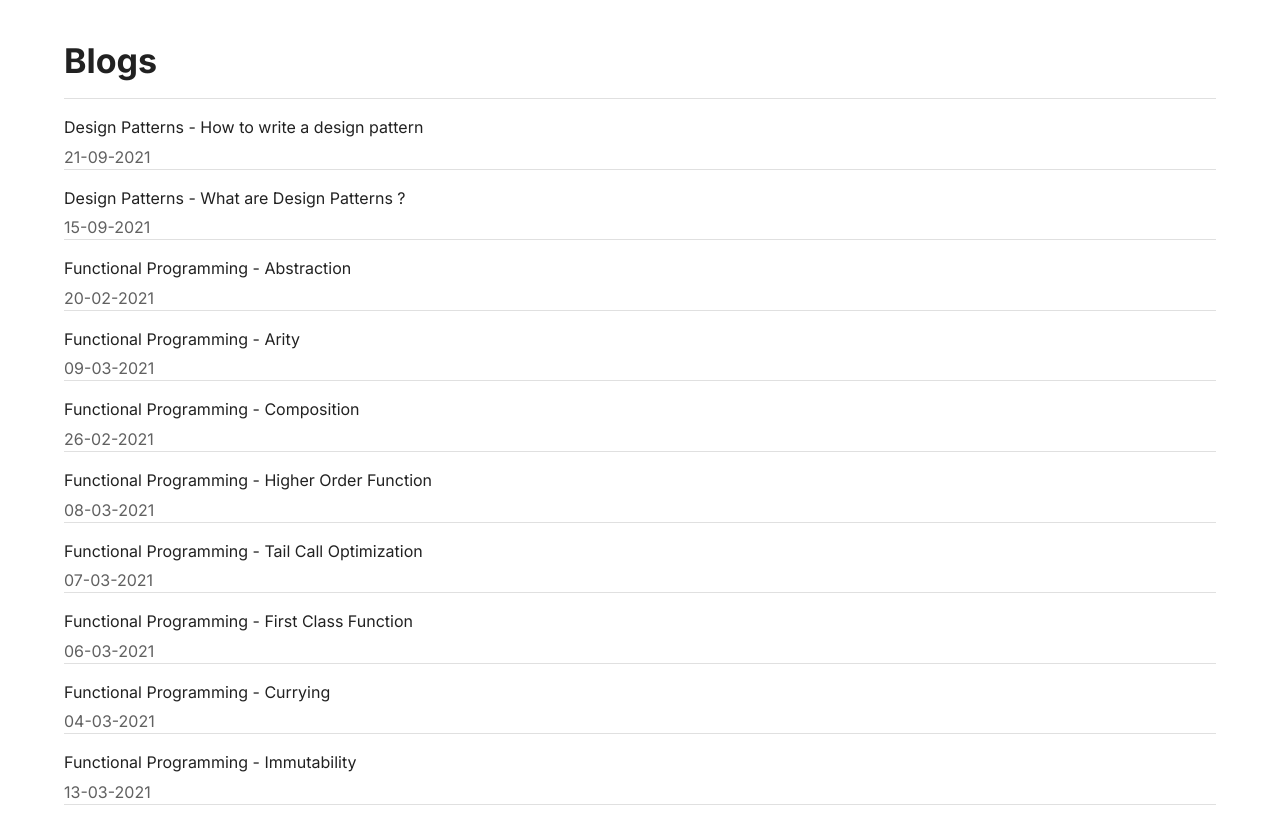
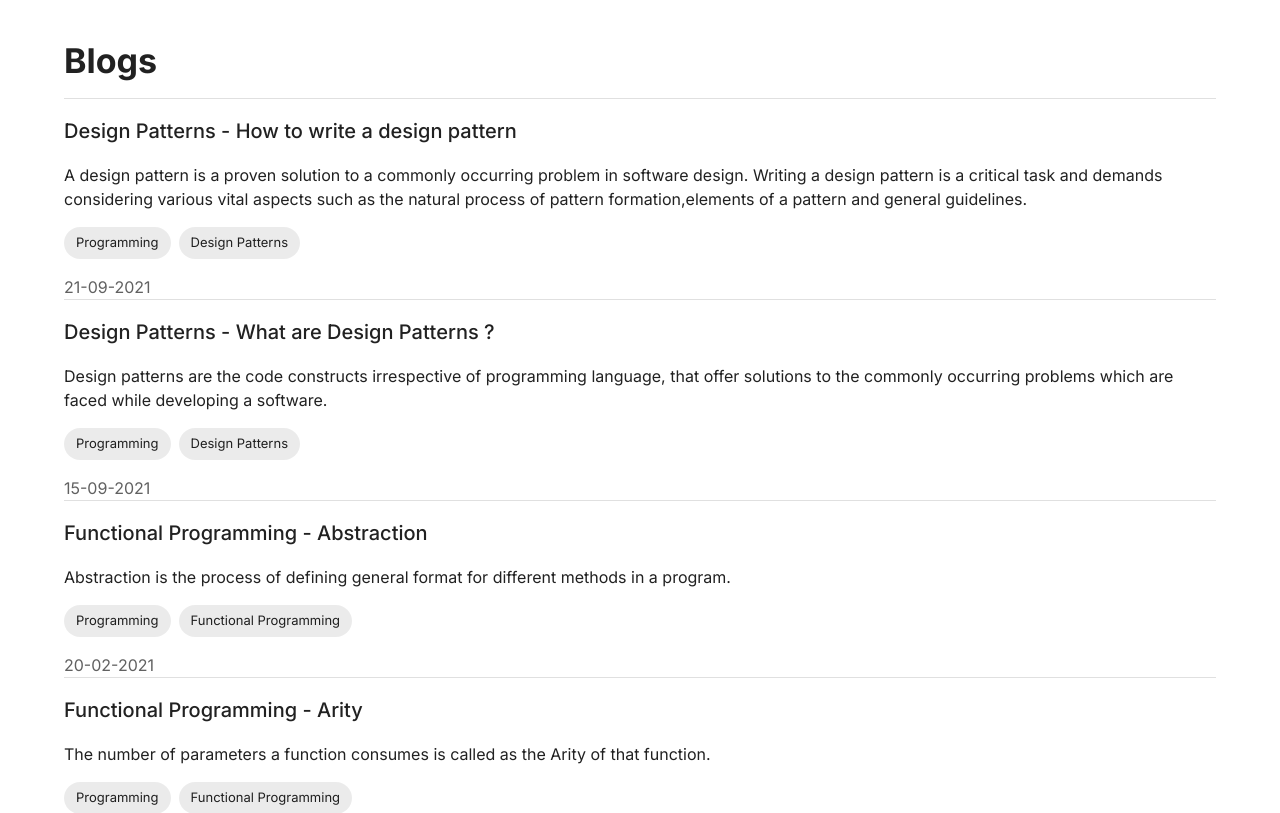
Before and after one commit to nishantpainter/nishantpainter.github.io, a Next.js app: page /blogs in a window 1280 px wide. Shown: the top 813 px of the page. Built offline with nearby package versions, Linux system fonts and the light colour scheme.

Commit message:
Update blog list
- Add categories
- Add description
- Update styling

```diff
--- a/app/blogs/content.tsx
+++ b/app/blogs/content.tsx
@@ -4,6 +4,7 @@ import Box from "@mui/material/Box";
 import Container from "@mui/material/Container";
 import Typography from "@mui/material/Typography";
 import Divider from "@mui/material/Divider";
+import Chip from "@mui/material/Chip";
 import { useRouter } from "next/navigation";
 
 export default function Content({ blogs }: any) {
@@ -30,12 +31,16 @@ export default function Content({ blogs }: any) {
         {blogs.map(
           ({
             title,
+            description,
             slug,
             date,
+            categories,
           }: {
             title: string;
+            description: string;
             slug: string;
             date: string;
+            categories: string[];
           }) => (
             <Box
               component="article"
@@ -43,26 +48,31 @@ export default function Content({ blogs }: any) {
               className="pointer"
               onClick={handleRedirect(`/blogs/${slug}`)}
               sx={{
-                "& > .title": {
+                "& .title": {
                   transition: "all 0.1s ease",
                 },
                 "&:hover": {
-                  "& > .title": {
+                  "& .title": {
                     color: "secondary.light",
                     fontWeight: "bold",
                   },
                 },
               }}
             >
-              <Typography
-                className="title"
-                variant="body1"
-                key={slug}
-                gutterBottom
-              >
-                {title}
-              </Typography>
-              <Typography color="grey.700">{date}</Typography>
+              <Box display="flex" flexDirection="column" key={slug} rowGap={2}>
+                <Typography className="title" variant="h6" key={slug}>
+                  {title}
+                </Typography>
+                <Typography variant="body1" color="grey.900">
+                  {description}
+                </Typography>
+                <Box display="flex" flexWrap="wrap" columnGap={1}>
+                  {categories.map((category) => (
+                    <Chip key={category} label={category} />
+                  ))}
+                </Box>
+                <Typography color="grey.700">{date}</Typography>
+              </Box>
               <Divider />
             </Box>
           )
--- a/app/blogs/page.tsx
+++ b/app/blogs/page.tsx
@@ -8,6 +8,12 @@ export const metadata: Metadata = {
 };
 
 export default async function Page() {
-  const blogs = getAllBlogs(["slug", "title", "date"]);
+  const blogs = getAllBlogs([
+    "slug",
+    "title",
+    "description",
+    "date",
+    "categories",
+  ]);
   return <Content blogs={blogs} />;
 }
```
